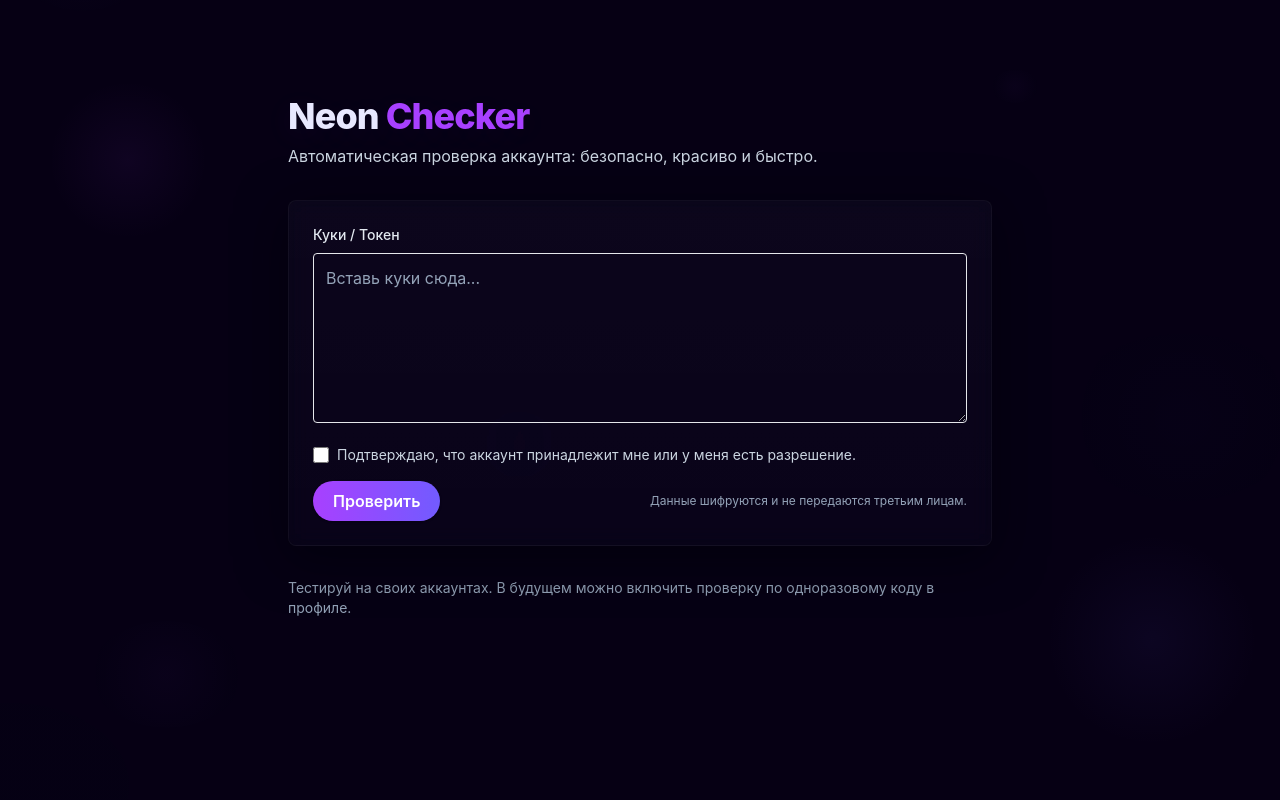
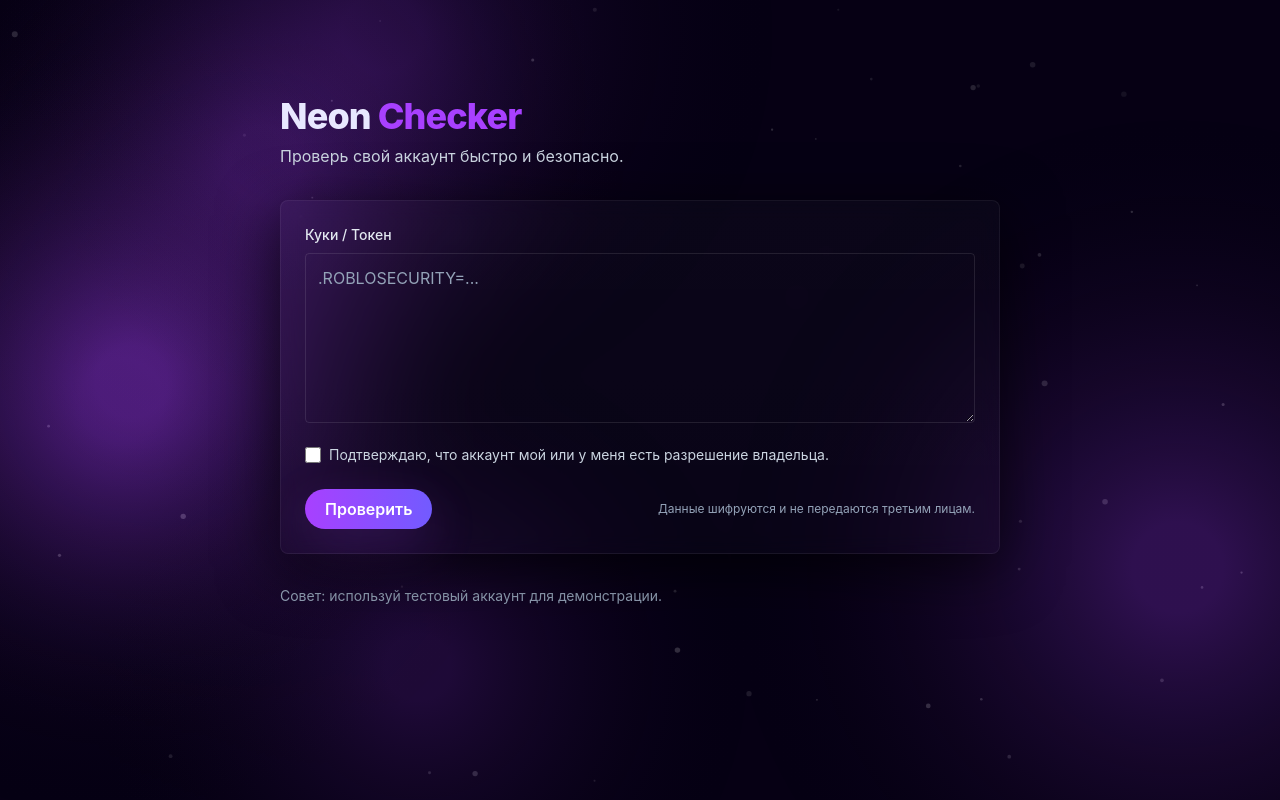
Before and after one commit to rbx3697/bypass_checker, a Flask app: page / in a window 1280 px wide. Run offline with Flask 3, Linux system fonts and the light colour scheme; parts of the project's set-up code (start-up, migrations or seed data) failed here and were passed over; some libraries are stand-ins or nearby versions.

Commit message:
Complete MeowTool website with all features

```diff
--- a/app.py
+++ b/app.py
@@ -1,4 +1,6 @@
-import os, uuid, json
+import os
+import uuid
+import json
 from flask import Flask, render_template, request, redirect, url_for, flash, send_file, Response
 from flask_limiter import Limiter
 from flask_limiter.util import get_remote_address
@@ -6,16 +8,22 @@ from cryptography.fernet import Fernet
 from meow_wrapper import run_check_safe
 
 app = Flask(__name__)
+
+# --- Secrets / Config ---
 app.secret_key = os.environ.get("SECRET_KEY", "dev-secret-change-me")
 limiter = Limiter(key_func=get_remote_address, default_limits=["10 per minute", "100 per day"])
 
 FERNET_KEY = os.environ.get("FERNET_KEY")
 if not FERNET_KEY:
+    # dev-only fallback; в проде ОБЯЗАТЕЛЬНО задать FERNET_KEY в Environment
     FERNET_KEY = Fernet.generate_key().decode()
+
 fernet = Fernet(FERNET_KEY.encode() if isinstance(FERNET_KEY, str) else FERNET_KEY)
 
 TMP_DIR = os.environ.get("TMP_DIR", "/tmp/checker_results")
 os.makedirs(TMP_DIR, exist_ok=True)
+
+# --- Routes ---
 
 @app.route("/")
 def index():
@@ -35,6 +43,7 @@ def check():
         flash("Вставь валидный куки/токен.", "danger")
         return redirect(url_for("index"))
 
+    # шифруем токен
     try:
         token = fernet.encrypt(cookie_text.encode()).decode()
     except Exception:
@@ -44,21 +53,23 @@ def check():
     task_id = str(uuid.uuid4())
     out_json = os.path.join(TMP_DIR, f"{task_id}.json")
     out_secret = os.path.join(TMP_DIR, f"{task_id}.secret")
+
+    # храним ЗАШИФРОВАННЫЙ токен (нужен только для txt-экспорта по явному запросу)
     with open(out_secret, "w", encoding="utf-8") as f:
         f.write(token)
 
+    # запускаем проверку
     try:
         result = run_check_safe(encrypted_cookie=token, fernet=fernet, max_seconds=40)
     except Exception:
-        app.logger.exception("Check failed")
-        flash("Ошибка выполнения проверки.", "danger")
-        return redirect(url_for("index"))
+        app.logger.exception("check failed")
+        result = {"status": "error", "error": "internal_exception"}
 
+    # сохраняем отчёт (даже если error)
     with open(out_json, "w", encoding="utf-8") as f:
         json.dump(result, f, ensure_ascii=False, indent=2)
 
-    # распакуем для красивого UI
-    payload = result.get("result", {})
+    payload = result.get("result") or {}
     return render_template("results.html", result=result, payload=payload, task_id=task_id)
 
 @app.route("/download/<task_id>")
@@ -70,8 +81,8 @@ def download(task_id):
     return send_file(out_file, as_attachment=True, download_name=f"report_{task_id}.json", mimetype="application/json")
 
 def _build_summary_line(payload: dict, secret_cookie: str | None) -> str:
-    u = payload.get("user", {})
-    c = payload.get("checks", {})
+    u = payload.get("user", {}) if isinstance(payload, dict) else {}
+    c = payload.get("checks", {}) if isinstance(payload, dict) else {}
 
     username = u.get("username") or "-"
     uid = u.get("id") or "-"
@@ -80,8 +91,8 @@ def _build_summary_line(payload: dict, secret_cookie: str | None) -> str:
     premium = "Да" if u.get("premium") else "Нет"
     twofa = "Да" if c.get("two_factor_enabled") else "Нет"
     pending = c.get("pending_robux", 0)
-    billing = ",".join(c.get("billing_sources", [])) if c.get("billing_sources") else "Нет"
-    card = "Нет"  # если нужно, распарсим из billing_sources тип "card"
+    billing = ",".join(c.get("billing_sources", []) or []) if c.get("billing_sources") else "Нет"
+    card = "Нет"  # если понадобится — можно распознать по billing_sources
     inventory = "Friends" if u.get("inventory_public") is False else ("Public" if u.get("inventory_public") else "Unknown")
     voice = "Да" if u.get("voice_enabled") else "Нет"
     created = (u.get("created") or "-")[:10]
@@ -92,6 +103,7 @@ def _build_summary_line(payload: dict, secret_cookie: str | None) -> str:
             f"Premium: {premium} | 2FA: {twofa} | Pending: {pending} | Billing: {billing} | "
             f"Card: {card} | Inventory: {inventory} | Voice: {voice} | Created: {created} | "
             f"RAP: {rap} | GroupFunds: {groups}")
+
     if secret_cookie:
         warning = "_|WARNING:-DO-NOT-SHARE-THIS.--Sharing-this-will-allow-someone-to-log-in-as-you-and-to-steal-your-ROBUX-and-items.|_"
         line = f"{line} | {warning}{secret_cookie}"
@@ -99,7 +111,6 @@ def _build_summary_line(payload: dict, secret_cookie: str | None) -> str:
 
 @app.route("/export/<task_id>")
 def export_txt(task_id):
-    # include_secret=1 добавит в конец куки (ОПАСНО)
     include_secret = request.args.get("include_secret") == "1"
     out_json = os.path.join(TMP_DIR, f"{task_id}.json")
     out_secret = os.path.join(TMP_DIR, f"{task_id}.secret")
@@ -110,7 +121,7 @@ def export_txt(task_id):
 
     with open(out_json, "r", encoding="utf-8") as f:
         result = json.load(f)
-    payload = result.get("result", {})
+    payload = result.get("result") or {}
 
     secret_cookie = None
     if include_secret and os.path.exists(out_secret):
@@ -122,5 +133,10 @@ def export_txt(task_id):
             secret_cookie = None
 
     line = _build_summary_line(payload, secret_cookie)
-    return Response(line, mimetype="text/plain",
-                    headers={"Content-Disposition": f"attachment; filename=summary_{task_id}.txt"})
+    return Response(
+        line, mimetype="text/plain",
+        headers={"Content-Disposition": f"attachment; filename=summary_{task_id}.txt"}
+    )
+
+if __name__ == "__main__":
+    app.run(host="0.0.0.0", port=int(os.environ.get("PORT", 5000)), debug=os.environ.get("FLASK_DEBUG", "0") == "1")
--- a/meow_wrapper.py
+++ b/meow_wrapper.py
@@ -1,4 +1,3 @@
-# meow_wrapper.py
 import traceback
 from typing import Dict
 from roblox_check import check_cookie as _check
--- a/templates/index.html
+++ b/templates/index.html
@@ -6,158 +6,98 @@
   <title>Neon Checker — Проверка аккаунта</title>
   <script src="https://cdn.tailwindcss.com"></script>
   <style>
-    :root{
-      --bg-dark: #060014;
-      --card-bg: rgba(255,255,255,0.03);
-      --accent1: 168,64,255;
-      --accent2: 114,91,255;
-    }
+    :root{ --bg:#060014; --a1:168,64,255; --a2:114,91,255; }
     html,body{height:100%}
-    body{
-      margin:0;
-      background: radial-gradient(circle at 10% 20%, rgba(168,64,255,0.06), transparent 6%),
-                  radial-gradient(circle at 90% 80%, rgba(114,91,255,0.06), transparent 8%),
-                  var(--bg-dark);
-      color: #e8e8ff;
-      font-family: Inter, system-ui, -apple-system, "Segoe UI", Roboto, "Helvetica Neue", Arial;
-      -webkit-font-smoothing:antialiased;
-      -moz-osx-font-smoothing:grayscale;
-    }
-
-    /* Canvas full-screen holder */
-    .bg-canvas {
-      position: fixed; inset: 0; z-index: 0; pointer-events:none;
-    }
-
-    /* Glass card */
-    .glass {
-      background: linear-gradient(180deg, rgba(255,255,255,0.022), rgba(255,255,255,0.012));
-      border: 1px solid rgba(255,255,255,0.04);
-      backdrop-filter: blur(10px) saturate(120%);
-      box-shadow: 0 12px 50px rgba(2,1,10,0.7);
-      position: relative; z-index: 2;
-    }
-
-    header h1{ text-shadow: 0 6px 30px rgba(168,64,255,0.08); }
-
-    /* neon button */
-    .neon-btn{
-      background: linear-gradient(90deg, rgba(var(--accent1),1), rgba(var(--accent2),1));
-      box-shadow: 0 6px 30px rgba(var(--accent1),0.16), 0 0 40px rgba(var(--accent2),0.08) inset;
-    }
-
-    /* subtle hover for textarea */
-    textarea:focus { outline: none; box-shadow: 0 6px 30px rgba(var(--accent1),0.06); border-color: rgba(255,255,255,0.08); }
-
-    /* small responsive tweaks */
-    @media (max-width:640px){
-      .container-pad{ padding-left:18px; padding-right:18px; }
-    }
+    body{ margin:0; background: var(--bg); color:#e8e8ff; font-family:Inter,system-ui,Arial; overflow-x:hidden; }
+    .bg-layer{ position:fixed; inset:0; pointer-events:none; z-index:0; }
+    .card{ background:linear-gradient(180deg,rgba(255,255,255,0.024),rgba(255,255,255,0.014)); border:1px solid rgba(255,255,255,0.06); backdrop-filter: blur(10px); box-shadow:0 14px 60px rgba(0,0,0,0.65); }
+    .neon{ background:linear-gradient(90deg, rgba(var(--a1),1), rgba(var(--a2),1)); box-shadow:0 16px 50px rgba(var(--a1),0.2); color:#fff; }
+    textarea:focus{ outline:none; border-color:rgba(255,255,255,0.12); box-shadow:0 10px 30px rgba(168,64,255,0.18); }
   </style>
 </head>
 <body>
-  <!-- canvas for particles -->
-  <canvas id="bgCanvas" class="bg-canvas"></canvas>
+  <!-- Живой фон -->
+  <canvas id="bg" class="bg-layer"></canvas>
 
-  <div class="max-w-3xl mx-auto container-pad py-24 px-8">
+  <div class="relative z-10 max-w-3xl mx-auto px-6 py-24">
     <header class="mb-8">
-      <h1 class="text-4xl font-extrabold tracking-tight">Neon <span style="color: rgb(168,64,255)">Checker</span></h1>
-      <p class="mt-2 text-slate-300">Автоматическая проверка аккаунта: безопасно, красиво и быстро.</p>
+      <h1 class="text-4xl font-extrabold tracking-tight">Neon <span style="color:rgb(168,64,255)">Checker</span></h1>
+      <p class="mt-2 text-slate-300">Проверь свой аккаунт быстро и безопасно.</p>
     </header>
 
     {% with messages = get_flashed_messages(with_categories=true) %}
       {% if messages %}
         <div class="space-y-3 mb-4">
           {% for category, msg in messages %}
-            <div class="p-3 rounded glass {{ 'border-red-400 bg-red-900/20 text-red-200' if category=='danger' else 'border-yellow-400 bg-yellow-900/12 text-yellow-200' }}">{{ msg }}</div>
+            <div class="p-3 rounded card {{ 'border-red-400 bg-red-900/20 text-red-200' if category=='danger' else 'border-yellow-400 bg-yellow-900/12 text-yellow-200' }}">{{ msg }}</div>
           {% endfor %}
         </div>
       {% endif %}
     {% endwith %}
 
-    <form action="{{ url_for('check') }}" method="post" class="p-6 rounded-lg glass">
-      <div class="mb-4">
-        <label class="block text-sm font-medium text-slate-200 mb-2">Куки / Токен</label>
-        <textarea name="cookie" rows="6" required class="w-full p-3 rounded bg-transparent border border-white/6 text-slate-100 placeholder-slate-400" placeholder="Вставь куки сюда..."></textarea>
-      </div>
+    <form action="{{ url_for('check') }}" method="post" class="p-6 rounded-lg card">
+      <label class="block text-sm font-medium text-slate-200 mb-2">Куки / Токен</label>
+      <textarea name="cookie" rows="6" required class="w-full p-3 rounded bg-transparent border border-white/10 text-slate-100 placeholder-slate-400" placeholder=".ROBLOSECURITY=..."></textarea>
 
-      <div class="flex items-center gap-3 mb-4">
-        <label class="flex items-center gap-2">
-          <input type="checkbox" name="owner_confirm" class="w-4 h-4 rounded border-white/20" />
-          <span class="text-sm text-slate-300">Подтверждаю, что аккаунт принадлежит мне или у меня есть разрешение.</span>
-        </label>
-      </div>
+      <label class="flex items-center gap-2 mt-4 mb-6">
+        <input type="checkbox" name="owner_confirm" class="w-4 h-4 rounded border-white/20" />
+        <span class="text-sm text-slate-300">Подтверждаю, что аккаунт мой или у меня есть разрешение владельца.</span>
+      </label>
 
       <div class="flex items-center justify-between">
-        <button type="submit" class="neon-btn text-white px-5 py-2 rounded-full font-semibold shadow transition-transform hover:-translate-y-0.5">Проверить</button>
-        <div class="text-right text-xs text-slate-400">
-          <div>Данные шифруются и не передаются третьим лицам.</div>
-        </div>
+        <button class="neon px-5 py-2 rounded-full font-semibold transition-transform hover:-translate-y-0.5">Проверить</button>
+        <div class="text-xs text-slate-400">Данные шифруются и не передаются третьим лицам.</div>
       </div>
     </form>
 
-    <footer class="mt-8 text-sm text-slate-400">
-      <p>Тестируй на своих аккаунтах. В будущем можно включить проверку по одноразовому коду в профиле.</p>
-    </footer>
+    <footer class="mt-8 text-sm text-slate-400">Совет: используй тестовый аккаунт для демонстрации.</footer>
   </div>
 
   <script>
-    // Simple animated particle canvas — lightweight, no external libs
-    (function(){
-      const canvas = document.getElementById('bgCanvas');
-      const ctx = canvas.getContext('2d');
-      let w = canvas.width = innerWidth;
-      let h = canvas.height = innerHeight;
-      const particles = [];
-      const colors = [
-        'rgba(168,64,255,0.12)',
-        'rgba(114,91,255,0.12)',
-        'rgba(64,220,255,0.08)'
-      ];
+    // Неоновая анимация: мягкие «облака» + частицы
+    (() => {
+      const c = document.getElementById('bg'), x = c.getContext('2d');
+      let W = c.width = innerWidth, H = c.height = innerHeight;
 
-      function rand(min,max){ return Math.random()*(max-min)+min; }
+      const blobs = Array.from({length: 6}).map(()=>({
+        x: Math.random()*W, y: Math.random()*H,
+        r: 200 + Math.random()*260,
+        vx: (Math.random()-0.5)*0.3, vy: (Math.random()-0.5)*0.25,
+        h: Math.random()<.5
+      }));
 
-      function Particle(){
-        this.x = rand(-0.2*w, 1.2*w);
-        this.y = rand(-0.2*h, 1.2*h);
-        this.r = rand(20,120);
-        this.vx = rand(-0.1,0.1);
-        this.vy = rand(-0.05,0.05);
-        this.color = colors[Math.floor(Math.random()*colors.length)];
-        this.alpha = rand(0.03,0.12);
-        this.phase = rand(0, Math.PI*2);
-      }
-      Particle.prototype.step = function(t){
-        this.x += this.vx + Math.sin(t*0.0004 + this.phase)*0.12;
-        this.y += this.vy + Math.cos(t*0.0003 + this.phase)*0.08;
-        if(this.x < -0.3*w || this.x > 1.3*w || this.y < -0.3*h || this.y > 1.3*h){
-          this.x = rand(-0.2*w, 1.2*w);
-          this.y = rand(-0.2*h, 1.2*h);
-        }
-      }
-      function init(){
-        particles.length = 0;
-        const count = Math.max(7, Math.floor((w*h)/120000)); // scale with viewport
-        for(let i=0;i<count;i++) particles.push(new Particle());
-      }
-      function draw(t){
-        ctx.clearRect(0,0,w,h);
-        for(let p of particles){
-          p.step(t);
-          const g = ctx.createRadialGradient(p.x, p.y, p.r*0.1, p.x, p.y, p.r);
-          g.addColorStop(0, p.color.replace('0.12','0.22'));
-          g.addColorStop(1, p.color.replace('0.12','0'));
-          ctx.globalAlpha = p.alpha;
-          ctx.fillStyle = g;
-          ctx.beginPath();
-          ctx.ellipse(p.x,p.y,p.r,p.r*0.7,0,0,Math.PI*2);
-          ctx.fill();
-        }
-        ctx.globalAlpha = 1;
+      const particles = Array.from({length: Math.max(50, Math.min(140, Math.floor(W*H/18000)))}).map(()=>({
+        x: Math.random()*W, y: Math.random()*H,
+        vx: (Math.random()-0.5)*0.4, vy:(Math.random()-0.5)*0.4,
+        a: 0.06 + Math.random()*0.12, s: 0.8 + Math.random()*2.2
+      }));
+
+      function draw(){
+        x.clearRect(0,0,W,H);
+
+        blobs.forEach(b=>{
+          b.x+=b.vx; b.y+=b.vy;
+          if(b.x<-200) b.x=W+200; if(b.x>W+200) b.x=-200;
+          if(b.y<-200) b.y=H+200; if(b.y>H+200) b.y=-200;
+          const g = x.createRadialGradient(b.x,b.y, b.r*0.1, b.x,b.y,b.r);
+          g.addColorStop(0, `rgba(168,64,255,${b.h?0.25:0.15})`);
+          g.addColorStop(1, 'rgba(0,0,0,0)');
+          x.fillStyle = g; x.fillRect(b.x-b.r, b.y-b.r, b.r*2, b.r*2);
+        });
+
+        x.globalCompositeOperation='lighter';
+        particles.forEach(p=>{
+          p.x+=p.vx; p.y+=p.vy;
+          if(p.x<0) p.x=W; if(p.x>W) p.x=0;
+          if(p.y<0) p.y=H; if(p.y>H) p.y=0;
+          x.fillStyle = 'rgba(255,255,255,'+p.a+')';
+          x.beginPath(); x.arc(p.x, p.y, p.s, 0, Math.PI*2); x.fill();
+        });
+        x.globalCompositeOperation='source-over';
+
         requestAnimationFrame(draw);
       }
-      addEventListener('resize', ()=>{ w=canvas.width=innerWidth; h=canvas.height=innerHeight; init(); });
-      init();
+      addEventListener('resize', ()=>{ W=c.width=innerWidth; H=c.height=innerHeight; });
       requestAnimationFrame(draw);
     })();
   </script>
```
Also changed, not shown: roblox_check.py (+96 -176 lines), templates/results.html (+14 -4 lines), 1 other file.
